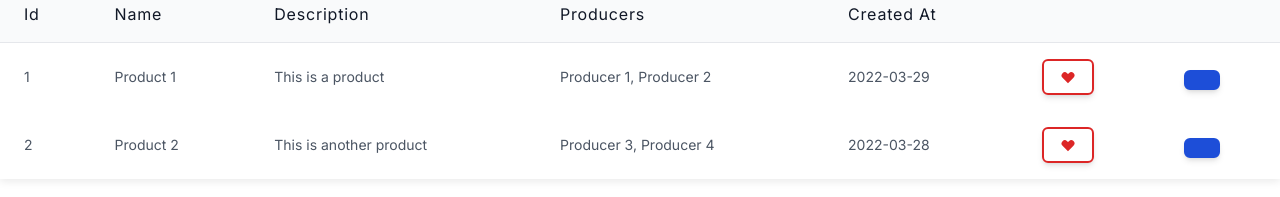
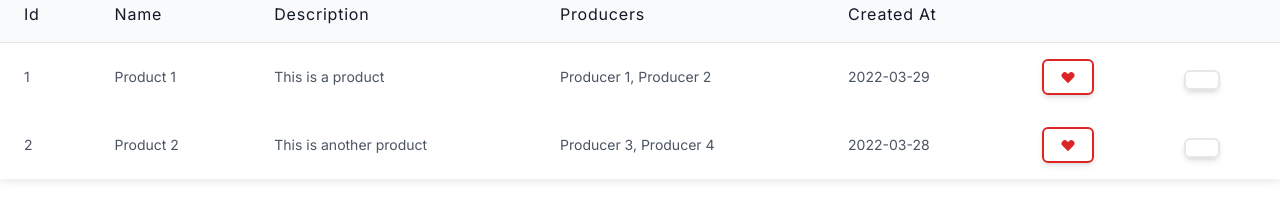
Before and after one commit to wilsonmjunior/hefesto, a Next.js app: page /repositories in a window 1280 px wide. Shown: the part 154-351 px from the top of the page. Built offline with nearby package versions, Linux system fonts and the light colour scheme.

Commit message:
fix: action menu

```diff
--- a/src/app/repositories/columns.tsx
+++ b/src/app/repositories/columns.tsx
@@ -1,6 +1,6 @@
 'use client'
 
-import { Dropdown, DropdownItemProps, IconButton } from "@/components"
+import { ActionMenu, DropdownItemProps, IconButton } from "@/components"
 import { Column } from "@/components/common/Table/types";
 import { HeartIcon } from "@heroicons/react/20/solid";
 
@@ -52,7 +52,7 @@ export const columns = [
     headerName: '',
     renderCell(value: any, row: Record<string, any>) {
       return (
-        <Dropdown data={itensMenu} />
+        <ActionMenu data={itensMenu} />
       )
     },
   },
```
